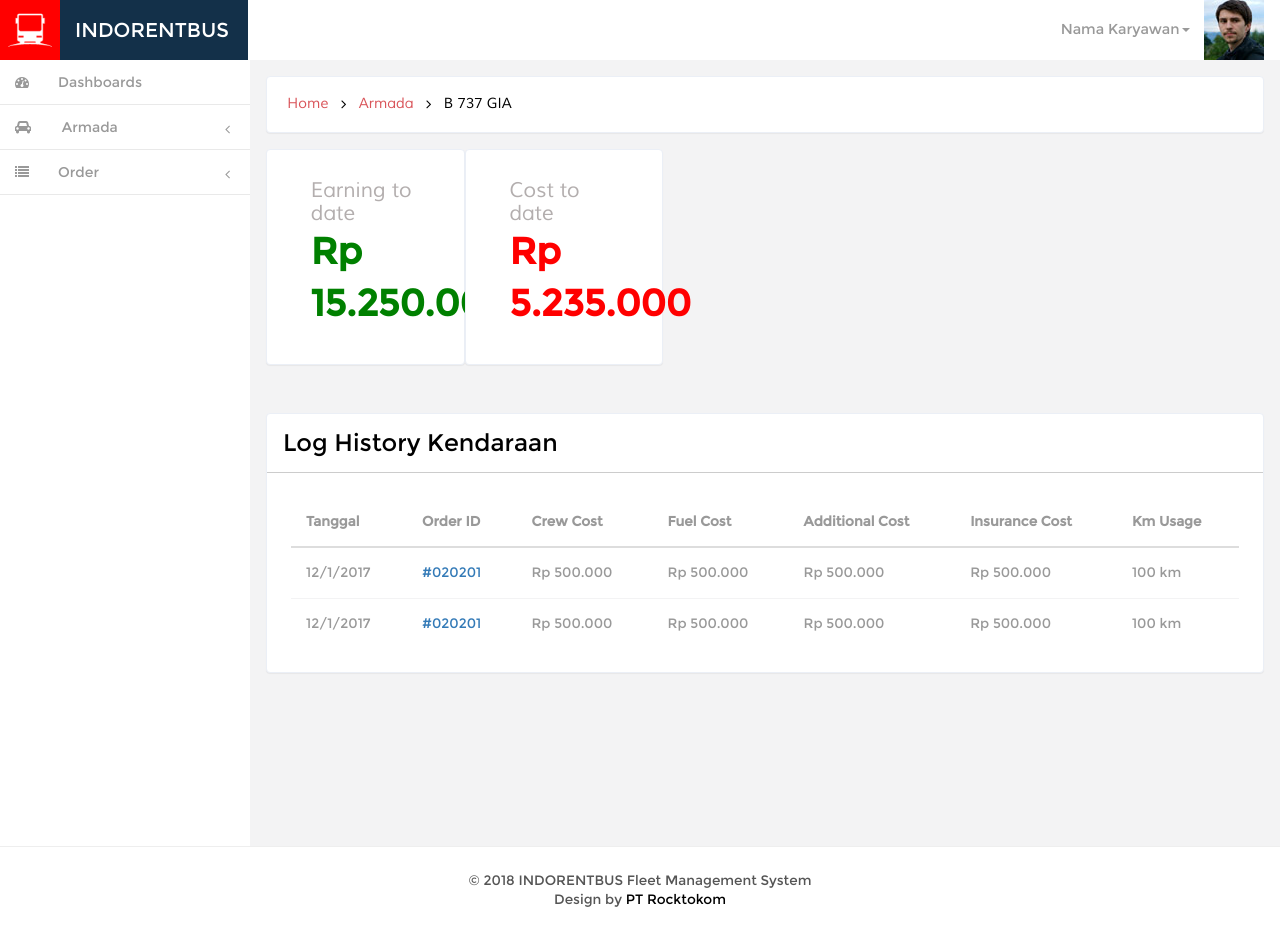
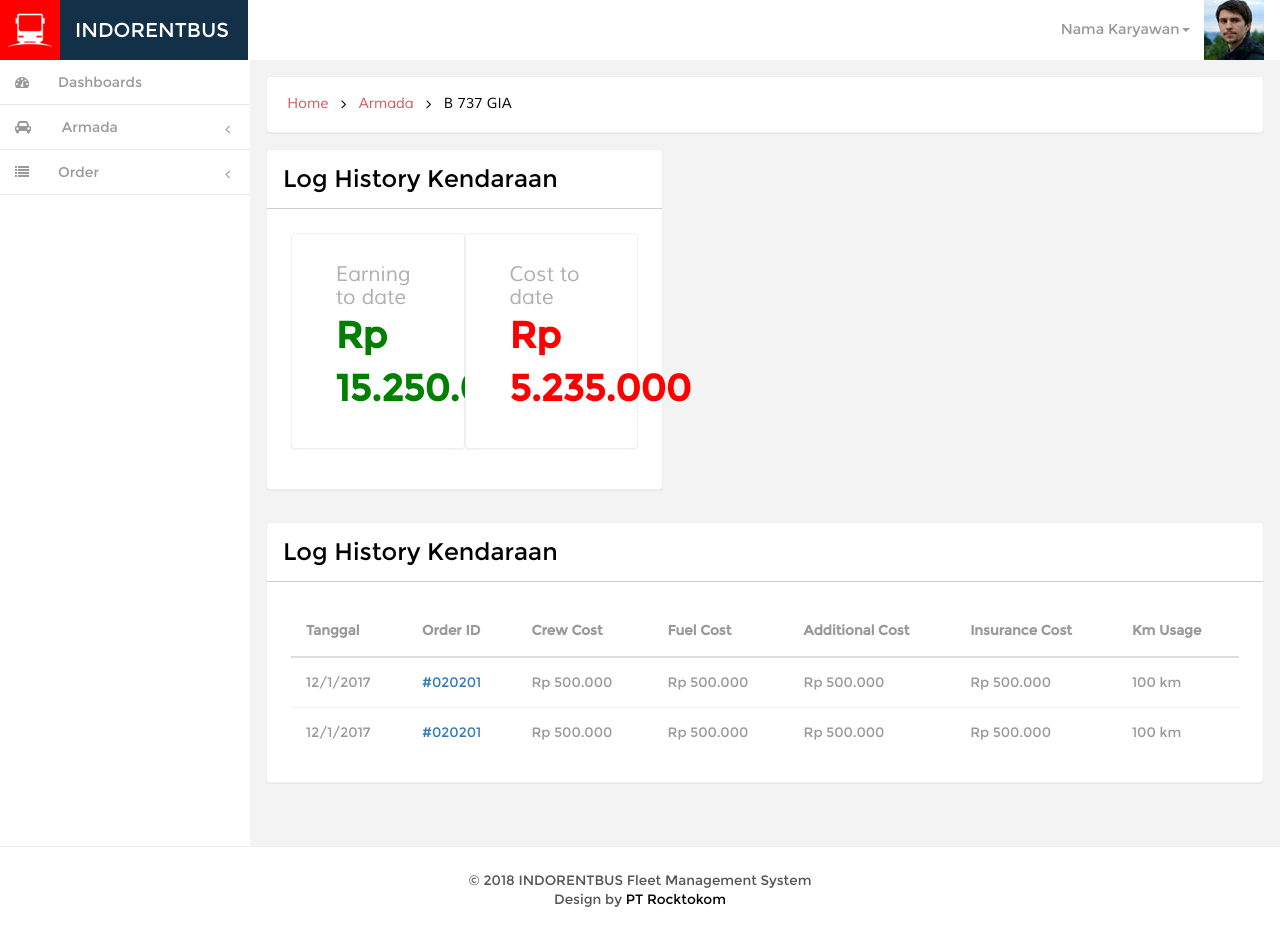
Before and after one commit to kemtol/indorentbus, a Jekyll site: the page built from laman/detail-armada.html, in a window 1280 px wide. Built offline with Jekyll 4.4.1, drawn with Linux system fonts in a browser that asks for light colours; nearby versions of some CDN libraries; Markdown is read by kramdown in place of the engine named in the settings; comment, search, counter and statistics services are not loaded.

Commit message:
Update detail-armada.html

```diff
--- a/laman/detail-armada.html
+++ b/laman/detail-armada.html
@@ -16,6 +16,8 @@ permalink: /armada/detail/
 <!--//banner-->
 
 <div class="col-md-5 grid-form">
+	<div class="grid-form1">
+		<h3 id="table-fleet-history" class="">Log History Kendaraan</h3>
 		<div class="col-lg-6 col-xs-12 content-top-1">
 			<div class="col-md-12 top-content">
 				<h5>Earning to date</h5>
@@ -29,6 +31,7 @@ permalink: /armada/detail/
 			</div>
 		</div>
 		<div class="clearfix"></div>
+	</div>
 </div>
 
 <div class="col-xs-12 grid-form">
```
Lines whose indentation alone changed are shown as unchanged.
